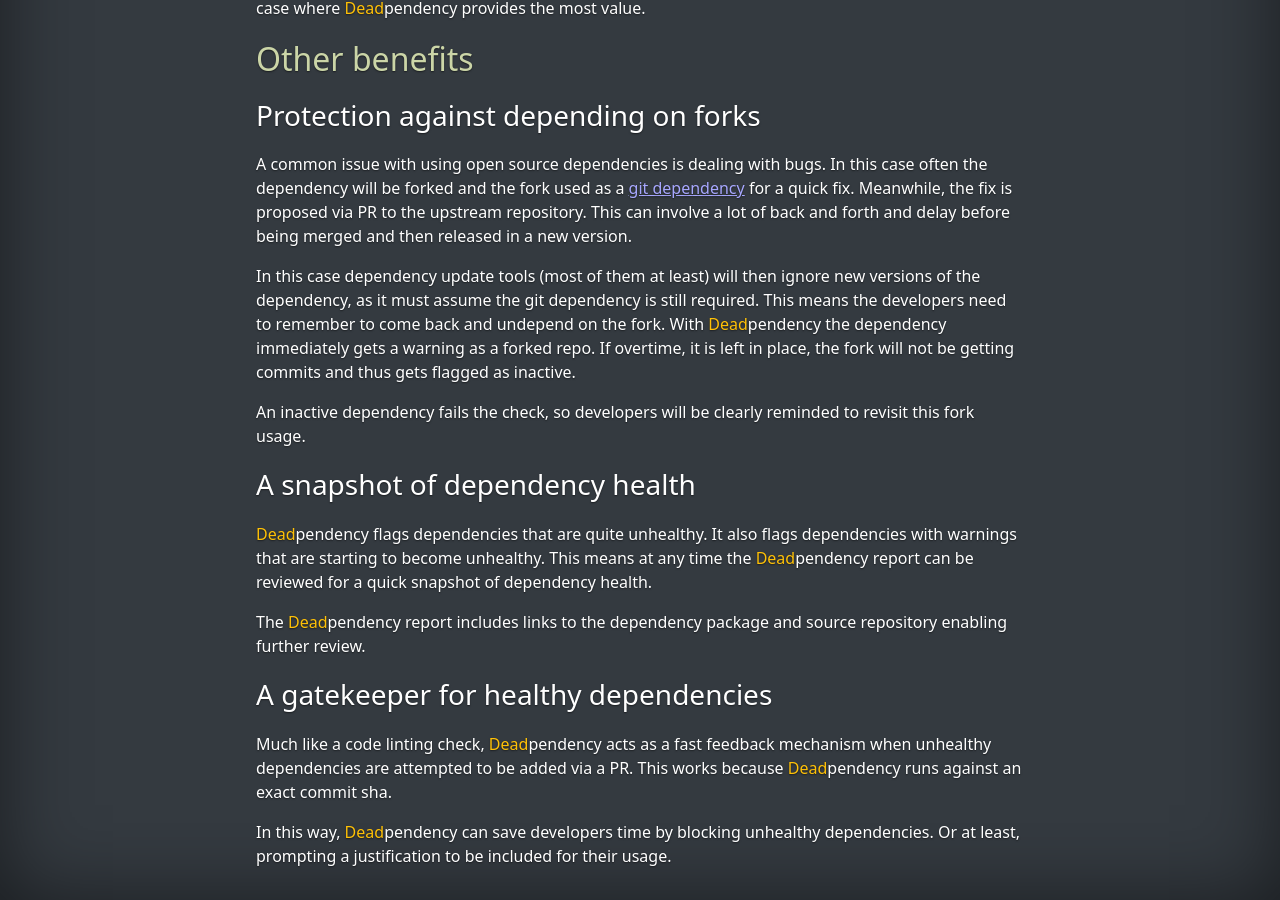
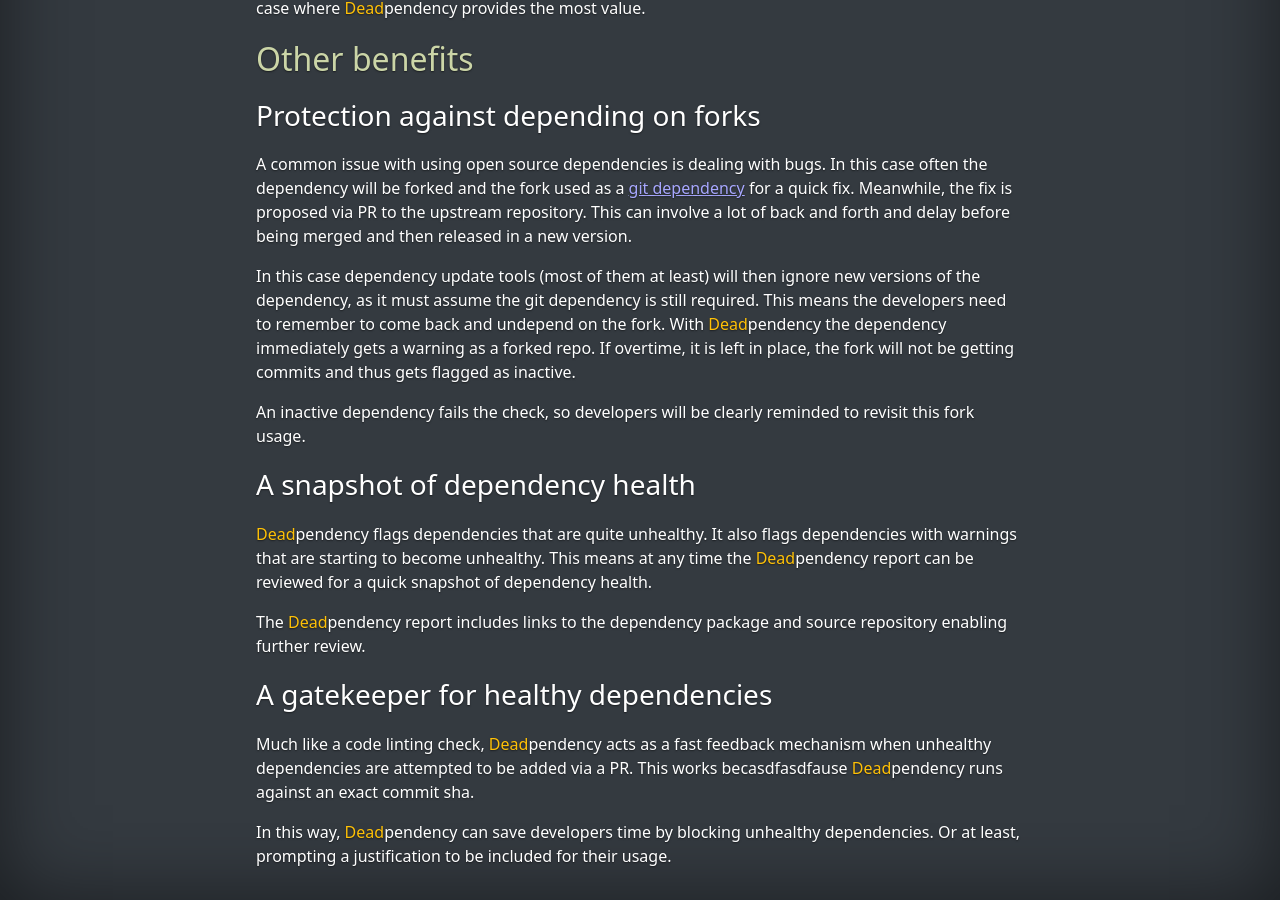
Before and after one commit to deadpendency/deadpendency.github.io, a Jekyll site: the page built from why.html, in a window 1280 px wide and 900 px high, scrolled down 1982 px. Built offline with Jekyll 4.4.1, drawn with Linux system fonts in a browser that asks for light colours; nearby versions of some CDN libraries.

Commit message:
Working on spelling

```diff
--- a/_layouts/default.html
+++ b/_layouts/default.html
@@ -20,7 +20,7 @@
     <div class="cover-container d-flex w-100 h-100 p-3 mx-auto flex-column">
       <header class="global-header mb-5">
         <div>
-          <h3 class="float-md-left mb-0"><a href="/"><span class="text-warning">Dead</span><span class="text-white">pendency</span></a> <small><sub>BETA</sub></small></h3>
+          <h3 class="float-md-left mb-0"><a href="/"><span class="text-warning">Dead</span><span class="text-white">pendency</span></a> <small><sup>BETA</sup></small></h3>
 
           {% assign currentPage = page.url | downcase | remove: '.html' %}
 
--- a/why.html
+++ b/why.html
@@ -75,7 +75,7 @@
 
 <h3>A gatekeeper for healthy dependencies</h3>
 
-<p>Much like a code linting check, <span class="text-warning">Dead</span><span class="text-white">pendency</span> acts as a fast feedback mechanism when unhealthy dependencies are attempted to be added via a PR. This works because <span class="text-warning">Dead</span><span class="text-white">pendency</span> runs against an exact commit sha.</p>
+<p>Much like a code linting check, <span class="text-warning">Dead</span><span class="text-white">pendency</span> acts as a fast feedback mechanism when unhealthy dependencies are attempted to be added via a PR. This works becasdfasdfause <span class="text-warning">Dead</span><span class="text-white">pendency</span> runs against an exact commit sha.</p>
 
 <p>In this way, <span class="text-warning">Dead</span><span class="text-white">pendency</span> can save developers time by blocking unhealthy dependencies. Or at least, prompting a justification to be included for their usage.</p>
 
```
Also changed, not shown: 5 other files.
